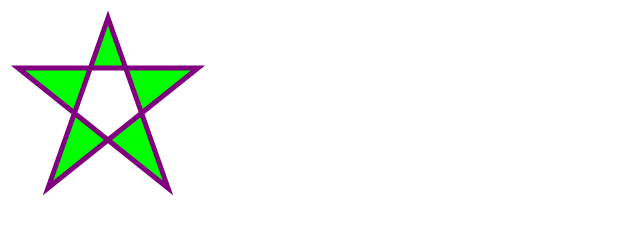
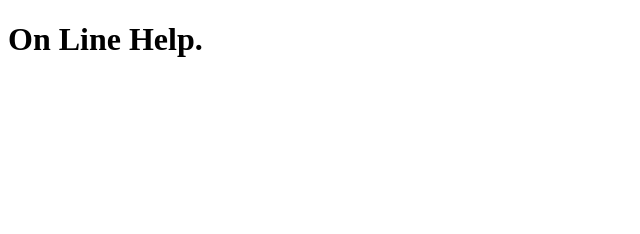
Before and after one commit to mingderwang/single, a plain HTML site: page single/guideline/index.html in a window 1280 px wide. Shown: the whole page, without its empty margins (0-640 px from the left). Drawn offline with Linux system fonts and the light colour scheme.

Commit message:
changed online help contents

```diff
--- a/single/guideline/index.html
+++ b/single/guideline/index.html
@@ -2,10 +2,7 @@
 <html>
     <body>
 
-        <svg xmlns="http://www.w3.org/2000/svg" version="1.1" height="190">
-            <polygon points="100,10 40,180 190,60 10,60 160,180"
-                style="fill:lime;stroke:purple;stroke-width:5;fill-rule:evenodd;">
-        </svg>
+        <h1>On Line Help.</h1>
 
     </body>
 </html>
```
